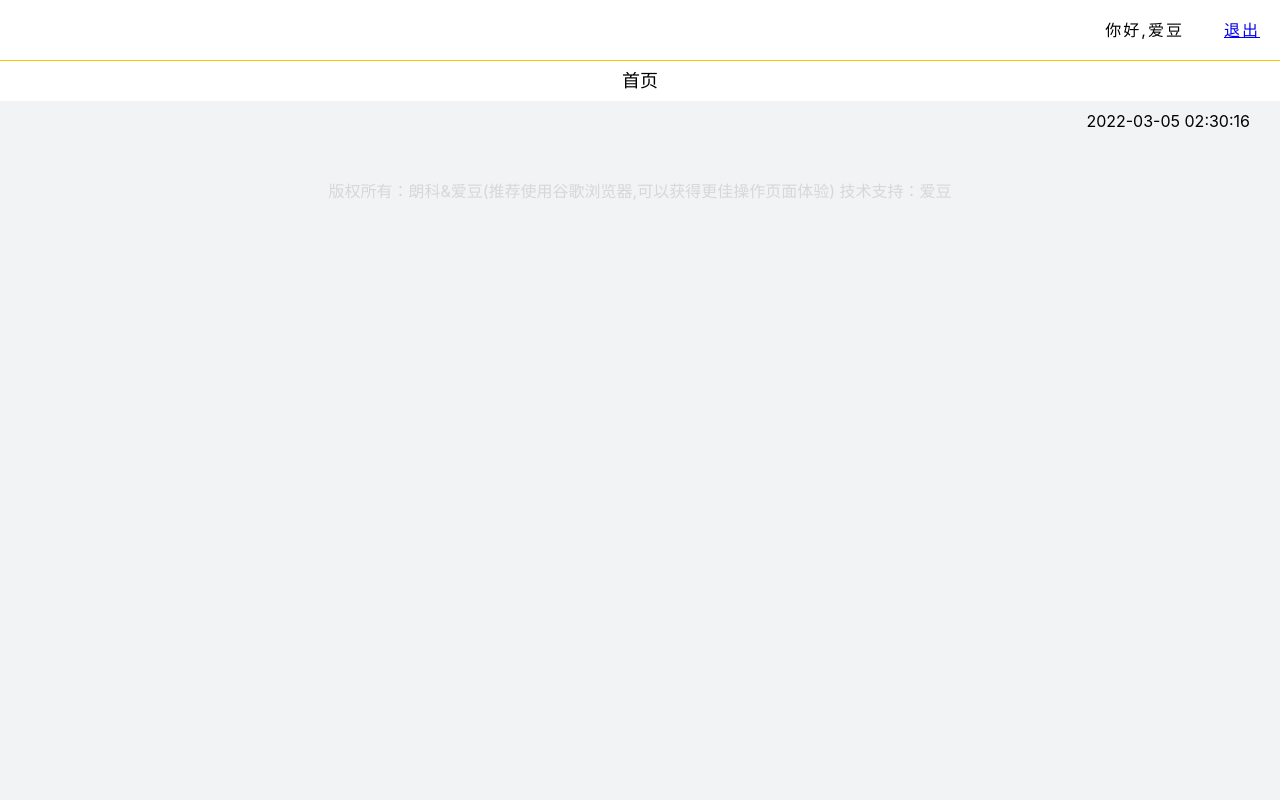
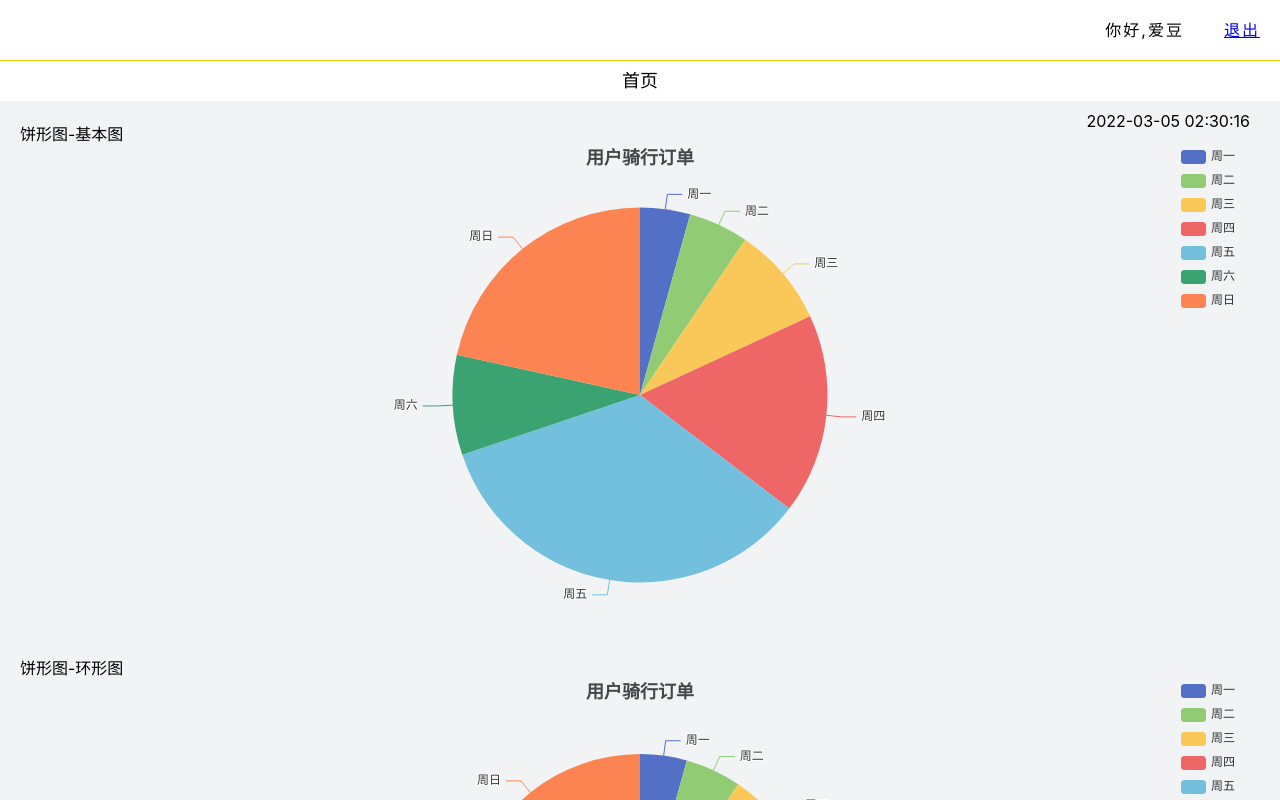
Before and after one commit to WangJiaHui0921/share-bike, a React (Create React App) app: page /charts/pie in a window 1280 px wide. Shown: the part 800-1600 px from the top of the page. Built offline with nearby package versions, Linux system fonts and the light colour scheme; no server answers.

Commit message:
ECharts 折线图开发完成

```diff
--- /dev/null
+++ b/src/pages/ECharts/line.jsx
@@ -0,0 +1,86 @@
+import ReactECharts from "echarts-for-react";
+import { Card } from "antd";
+import "./../../style/card.less";
+
+const Line = () => {
+    let getOptions = () => {
+        return {
+            title: { text: "用户骑行订单", x: "center" },
+            xAxis: {
+                type: 'category',
+                data: ['Mon', 'Tue', 'Wed', 'Thu', 'Fri', 'Sat', 'Sun']
+            },
+            yAxis: {
+                type: 'value'
+            },
+            series: [
+                {
+                    data: [150, 230, 224, 218, 135, 147, 260],
+                    type: 'line'
+                }
+            ]
+        }
+    }
+    let getOptions2 = () => {
+        return {
+            title: { text: "用户骑行订单", x: "center", marginBottom: 20 },
+            tooltip: { trigger: "axis" },
+            legend: { data: ["OFO订单量", "摩拜订单量"], top: 30 },
+            xAxis: {
+                type: 'category',
+                data: ['Mon', 'Tue', 'Wed', 'Thu', 'Fri', 'Sat', 'Sun']
+            },
+            yAxis: {
+                type: 'value'
+            },
+            series: [
+                {
+                    data: [150, 230, 224, 218, 135, 147, 260],
+                    type: 'line',
+                    name: "OFO订单量"
+                },
+                {
+                    data: [222, 333, 444, 555, 432, 349, 666],
+                    type: 'line',
+                    name: "摩拜订单量"
+                }
+            ]
+        }
+    }
+    let getOptions3 = () => {
+        return {
+            title: { text: "用户骑行订单", x: "center", marginBottom: 20 },
+            tooltip: { trigger: "axis" },
+            xAxis: {
+                type: 'category',
+                data: ['Mon', 'Tue', 'Wed', 'Thu', 'Fri', 'Sat', 'Sun'],
+                boundaryGap: false,
+            },
+            yAxis: {
+                type: 'value'
+            },
+            series: [
+                {
+                    data: [222, 333, 444, 555, 432, 349, 666],
+                    type: 'line',
+                    areaStyle: {}
+                }
+            ]
+        }
+    }
+    return (
+        <div className="wrap">
+            <Card title="折线图1" className="wrap">
+                <ReactECharts option={getOptions()} style={{ height: 500 }} />
+            </Card>
+            <Card title="折线图2" className="wrap">
+                <ReactECharts option={getOptions2()} style={{ height: 500 }} />
+            </Card>
+            <Card title="折线图3" className="wrap">
+                <ReactECharts option={getOptions3()} style={{ height: 500 }} />
+            </Card>
+        </div>
+    );
+}
+
+export default Line;
--- /dev/null
+++ b/src/pages/ECharts/pie.jsx
@@ -0,0 +1,101 @@
+import ReactECharts from "echarts-for-react";
+import { Card } from "antd";
+import "./../../style/card.less";
+
+const Pie = () => {
+    let getOptions = () => {
+        return {
+            title: { text: "用户骑行订单", x: "center" },
+            legend: {
+                orient: "vertical",
+                right: 20,
+                data: ["周一", "周二", "周三", "周四", "周五", "周六", "周日"]
+            },
+            tooltip: { trigger: "item", formatter: "{a}<br/>{b}:{c}({d}%)" },
+            series: [
+                {
+                    name: "订单量", type: "pie", data: [
+                        { value: 1000, name: "周一" },
+                        { value: 1200, name: "周二" },
+                        { value: 2000, name: "周三" },
+                        { value: 4000, name: "周四" },
+                        { value: 8000, name: "周五" },
+                        { value: 2000, name: "周六" },
+                        { value: 5000, name: "周日" }
+                    ]
+                }
+            ]
+        }
+    }
+    let getOptions2 = () => {
+        return {
+            title: { text: "用户骑行订单", x: "center" },
+            legend: {
+                orient: "vertical",
+                right: 20,
+                data: ["周一", "周二", "周三", "周四", "周五", "周六", "周日"]
+            },
+            tooltip: { trigger: "item", formatter: "{a}<br/>{b}:{c}({d}%)" },
+            series: [
+                {
+                    name: "订单量", type: "pie", radius: ['40%', '70%'], data: [
+                        { value: 1000, name: "周一" },
+                        { value: 1200, name: "周二" },
+                        { value: 2000, name: "周三" },
+                        { value: 4000, name: "周四" },
+                        { value: 8000, name: "周五" },
+                        { value: 2000, name: "周六" },
+                        { value: 5000, name: "周日" }
+                    ]
+                }
+            ]
+        }
+    }
+    let getOptions3 = () => {
+        return {
+            legend: {
+                orient: "vertical",
+                right: 20,
+                top: 40,
+                data: ["周一", "周二", "周三", "周四", "周五", "周六", "周日"]
+            },
+            tooltip: { trigger: "item", formatter: "{a}<br/>{b}:{c}({d}%)" },
+            series: [
+                {
+                    name: "订单量",
+                    type: "pie",
+                    roseType: 'area',
+                    center: ['50%', '50%'],
+                    radius: [50, 250],
+                    itemStyle: {
+                        borderRadius: 8
+                    },
+                    data: [
+                        { value: 1500, name: "周一" },
+                        { value: 3000, name: "周二" },
+                        { value: 2000, name: "周三" },
+                        { value: 1900, name: "周四" },
+                        { value: 2000, name: "周五" },
+                        { value: 1800, name: "周六" },
+                        { value: 1300, name: "周日" }
+                    ]
+                }
+            ]
+        }
+    }
+    return (
+        <div className="wrap">
+            <Card title="饼形图-基本图" className="wrap">
+                <ReactECharts option={getOptions()} style={{ height: 500 }} />
+            </Card>
+            <Card title="饼形图-环形图" className="wrap">
+                <ReactECharts option={getOptions2()} style={{ height: 500 }} />
+            </Card>
+            <Card title="饼形图-南丁格尔图" className="wrap">
+                <ReactECharts option={getOptions3()} style={{ height: 500 }} />
+            </Card>
+        </div>
+    );
+}
+
+export default Pie;
--- a/src/router.jsx
+++ b/src/router.jsx
@@ -20,6 +20,8 @@ import Detail from "./pages/Order/detail";
 import User from "./pages/User";
 import BikeMap from "./pages/BikeMap";
 import Bar from "./pages/ECharts/bar";
+import Pie from "./pages/ECharts/pie";
+import Line from "./pages/ECharts/line";
 const Router = () => {
     return (
         <BrowserRouter>
@@ -50,6 +52,8 @@ const Router = () => {
                             <Route path="/user" component={User} />
                             <Route path="/bikeMap" component={BikeMap} />
                             <Route path="/charts/bar" component={Bar} />
+                            <Route path="/charts/pie" component={Pie} />
+                            <Route path="/charts/line" component={Line} />
                         </Admin>
                     } />
                 </Switch>
```
